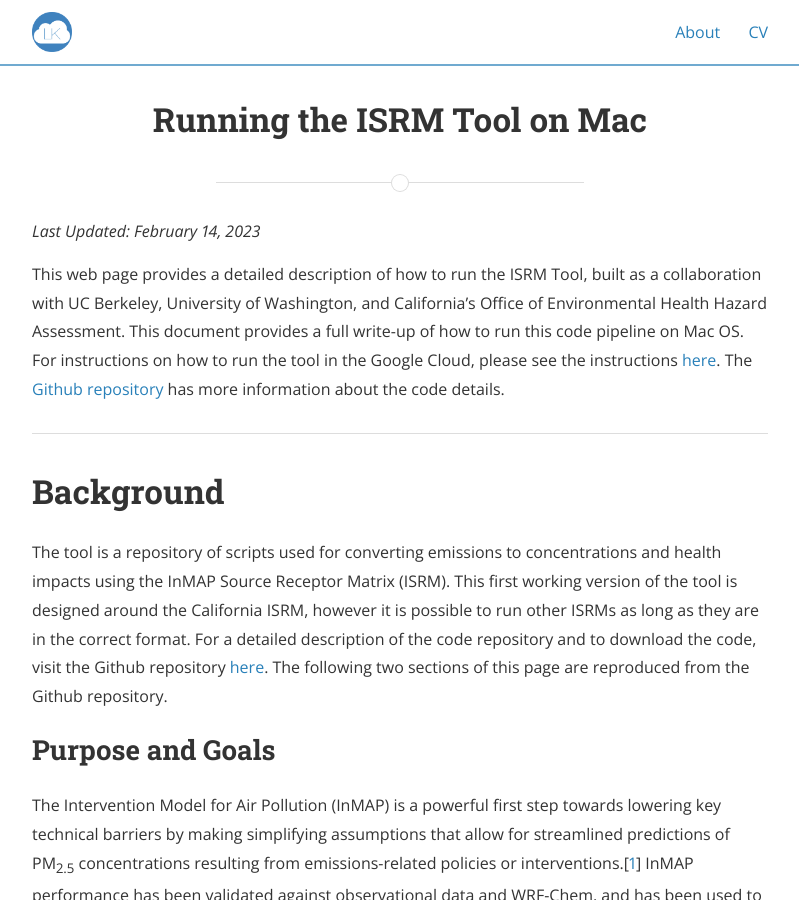
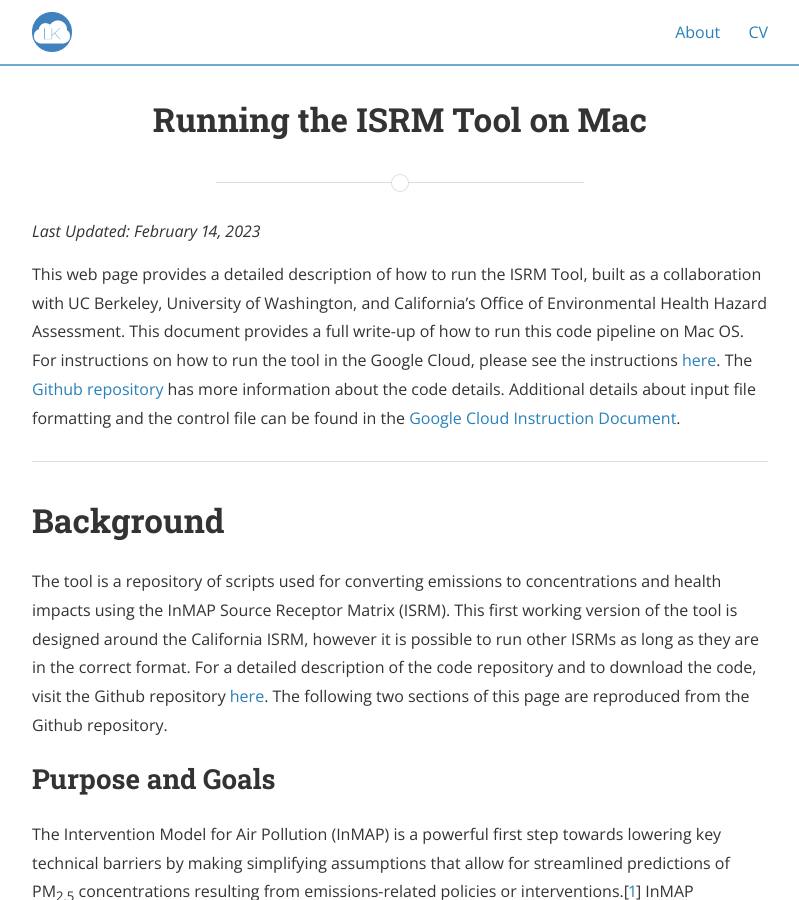
Before and after one commit to lkoolik/lkoolik.github.io, a Jekyll site: the page built from isrm.md, in a window 1280 px wide and 900 px high. Shown: the whole window, without its empty margins (240-1039 px from the left). Built offline with Jekyll 4.4.1, drawn with Linux system fonts in a browser that asks for light colours; nearby versions of some CDN libraries.

Commit message:
Update isrm.md

```diff
--- a/isrm.md
+++ b/isrm.md
@@ -7,7 +7,7 @@ main_nav: false
 <p> <em>Last Updated: February 14, 2023 </em> </p>
 
 
-This web page provides a detailed description of how to run the ISRM Tool, built as a collaboration with UC Berkeley, University of Washington, and California's Office of Environmental Health Hazard Assessment. This document provides a full write-up of how to run this code pipeline on Mac OS. For instructions on how to run the tool in the Google Cloud, please see the instructions [here](https://docs.google.com/document/d/1aurYIaGMi6BCvQaK6cEyrb5amSAX8TXTYiB2ko2N8FU). The [Github repository](https://github.com/lkoolik/isrm_health_calculations/) has more information about the code details.
+This web page provides a detailed description of how to run the ISRM Tool, built as a collaboration with UC Berkeley, University of Washington, and California's Office of Environmental Health Hazard Assessment. This document provides a full write-up of how to run this code pipeline on Mac OS. For instructions on how to run the tool in the Google Cloud, please see the instructions [here](https://docs.google.com/document/d/1aurYIaGMi6BCvQaK6cEyrb5amSAX8TXTYiB2ko2N8FU). The [Github repository](https://github.com/lkoolik/isrm_health_calculations/) has more information about the code details. Additional details about input file formatting and the control file can be found in the [Google Cloud Instruction Document](https://docs.google.com/document/d/1aurYIaGMi6BCvQaK6cEyrb5amSAX8TXTYiB2ko2N8FU).
 
 ---
 
```
